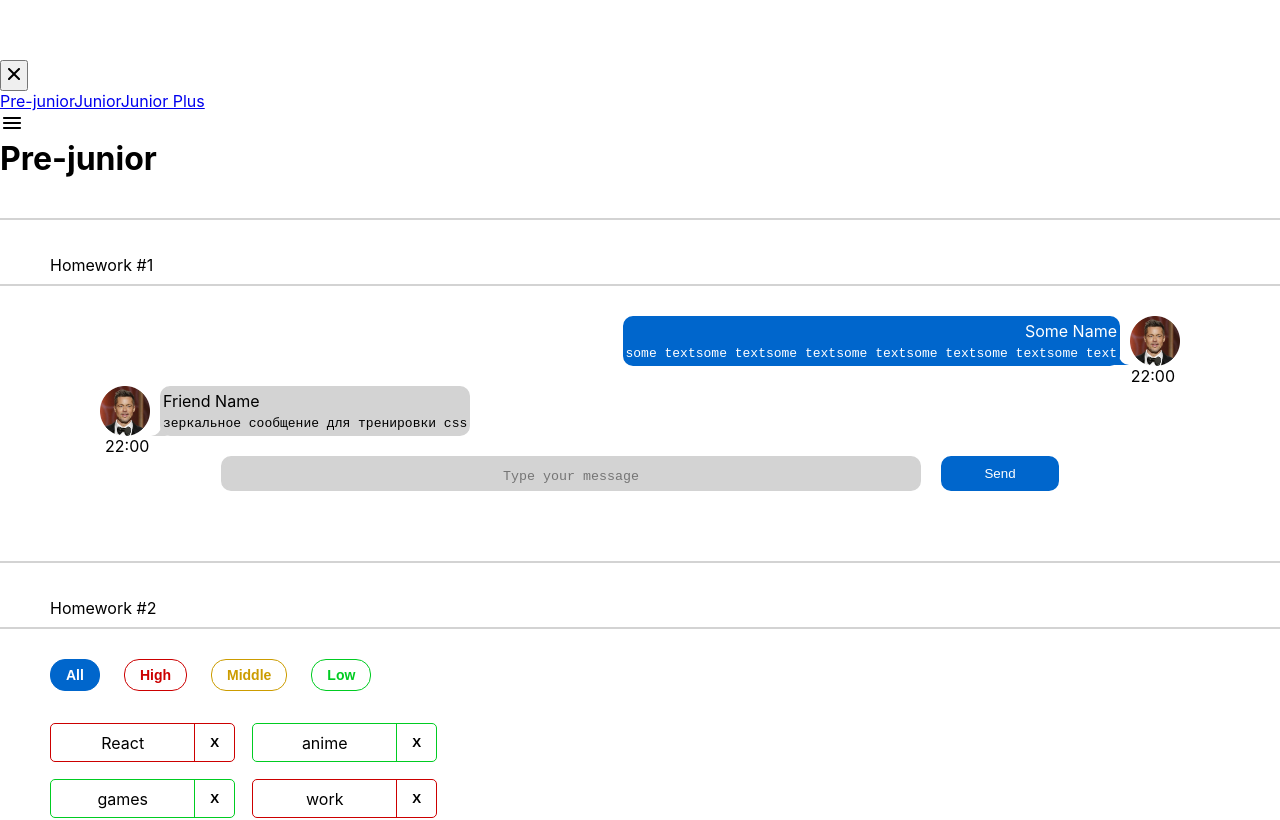
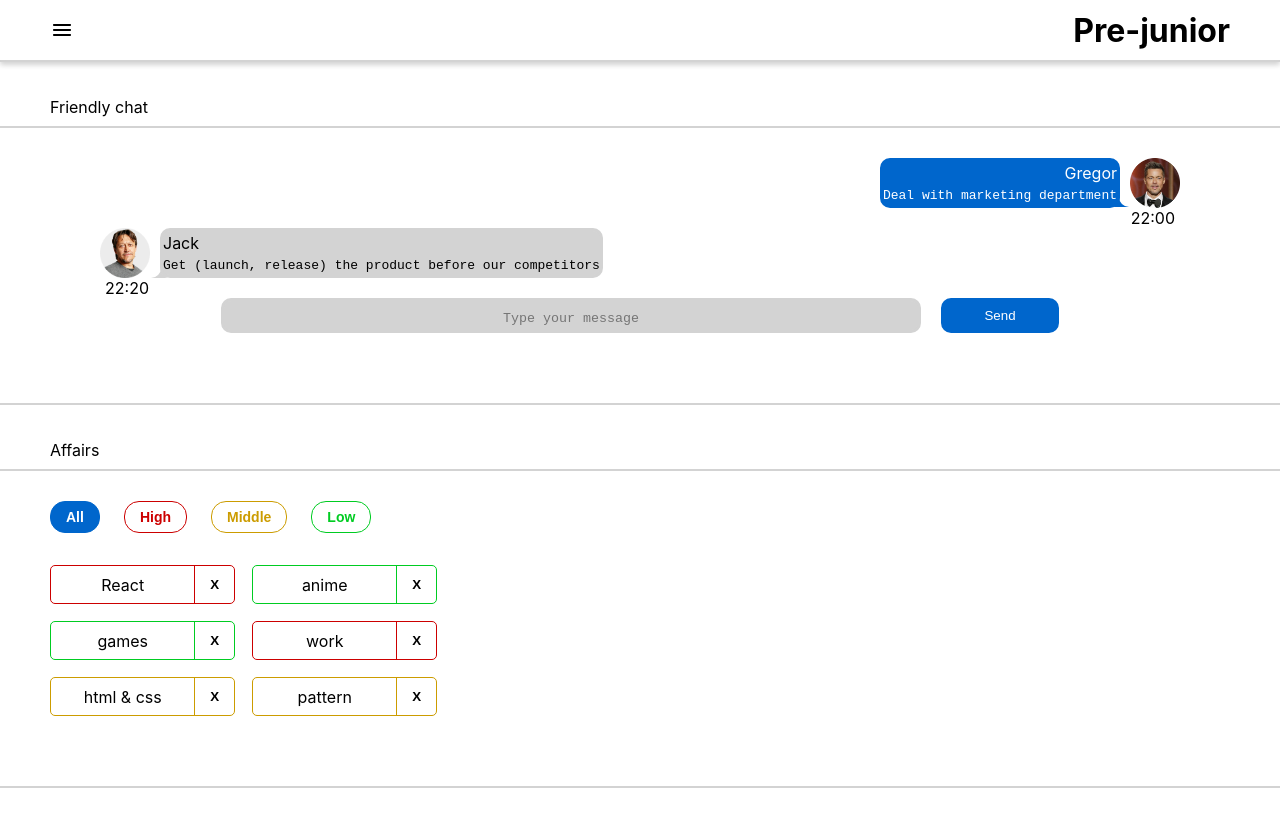
Before and after one commit to and-gurin/hws2, a React (Create React App) app: page /#/pre-junior in a window 1280 px wide. Shown: the top 820 px of the page. Built offline with nearby package versions, Linux system fonts and the light colour scheme.

Commit message:
fix: remove comments from part 1 and 2

```diff
--- a/src/s1-main/App.module.css
+++ b/src/s1-main/App.module.css
@@ -1,5 +1,5 @@
 .App {
-    padding-top: 60px;
+    margin-top: 60px;
 }
 
 .hw {
--- a/src/s2-homeworks/hw01/HW1.tsx
+++ b/src/s2-homeworks/hw01/HW1.tsx
@@ -4,16 +4,8 @@ import MessageSender from './message-sender/MessageSender'
 import s2 from '../../s1-main/App.module.css'
 import FriendMessage from './friend-message/FriendMessage'
 import avatar from './avatar.png'
+import avatarF from './avatar_friend.png'
 
-/*
-* 1 - описать тип MessageType
-* 2 - описать тип MessagePropsType в файле Message.tsx
-* 3 - в файле Message.tsx отобразить приходящие данные
-* 4 - выполнить пункты 2, 3 в файле FriendMessage.tsx
-* 5 - сделать стили в соответствии с дизайном
-* */
-
-// нужно создать правильный тип вместо any
 export type UserType = {
     avatar: string
     name: string
@@ -28,42 +20,40 @@ export type MessageType = {
     message: MessageUserType
 }
 
-// структуру объекта не менять
 export const message0: MessageType = {
     id: 0,
     user: {
-        avatar: avatar, // можно менять
-        name: 'Some Name',  // можно менять
+        avatar: avatar,
+        name: 'Gregor',
     },
     message: {
-        text: 'some textsome textsome textsome textsome textsome textsome text', // можно менять
-        time: '22:00', // можно менять
+        text: 'Deal with marketing department',
+        time: '22:00',
     },
 }
 export const friendMessage0: MessageType = {
     id: 100,
     user: {
-        avatar: avatar, // можно менять
-        name: 'Friend Name', // можно менять
+        avatar: avatarF,
+        name: 'Jack',
     },
     message: {
-        text: 'зеркальное сообщение для тренировки css', // можно менять
-        time: '22:00', // можно менять
+        text: 'Get (launch, release) the product before our competitors',
+        time: '22:20',
     },
 }
 
 const HW1 = () => {
     return (
         <div id={'hw1'}>
-            <div className={s2.hwTitle}>Homework #1</div>
+            <div className={s2.hwTitle}>Friendly chat</div>
             <div className={s2.hw}>
-                {/*проверка отображения (не менять)*/}
+
                 <div>
                     <Message message={message0} />
                     <FriendMessage message={friendMessage0} />
                 </div>
 
-                {/*для автоматической проверки дз (не менять)*/}
                 <MessageSender M={Message} />
             </div>
         </div>
--- a/src/s2-homeworks/hw02/HW2.tsx
+++ b/src/s2-homeworks/hw02/HW2.tsx
@@ -2,32 +2,17 @@ import React, {useState} from 'react'
 import Affairs from './affairs/Affairs'
 import s2 from '../../s1-main/App.module.css'
 
-/*
-* 1 - описать типы AffairPriorityType, AffairType
-* 2 - указать нужный тип для defaultAffairs
-* 3 - дописать типы и логику функции filterAffairs и проверить её тестами
-* 4 - выполнить пункт 3 для функции deleteAffair
-* 5 - указать нужный тип в useState с affairs
-* 6 - дописать тип и логику функции deleteAffairCallback
-* 7 - в файле Affairs.tsx дописать типизацию пропсов
-* 8 - в файле Affairs.tsx дописать логику функций setAll, setHigh, setMiddle, setLow
-* 9 - в файле Affair.tsx дописать типизацию пропсов
-* 10 - в файле Affair.tsx дописать функции deleteCallback и использовать
-* 11 - в файле Affair.tsx отобразить приходящие данные
-* */
 
-// types
-export type AffairPriorityType = 'high'|'low'|'middle' // need to fix any
+export type AffairPriorityType = 'high'|'low'|'middle'
 export type AffairType = {
-    _id: number // need to fix any
-    name: string // need to fix any
+    _id: number
+    name: string
     priority: AffairPriorityType
 }
 export type FilterType = 'all' | AffairPriorityType
 
-// constants
-const defaultAffairs: Array<AffairType> = [ // need to fix any
-    {_id: 1, name: 'React', priority: 'high'}, // студенты могут изменить содержимое name и количество элементов в массиве, ...priority не менять!
+const defaultAffairs: Array<AffairType> = [
+    {_id: 1, name: 'React', priority: 'high'},
     {_id: 2, name: 'anime', priority: 'low'},
     {_id: 3, name: 'games', priority: 'low'},
     {_id: 4, name: 'work', priority: 'high'},
@@ -35,8 +20,7 @@ const defaultAffairs: Array<AffairType> = [ // need to fix any
     {_id: 6, name: 'pattern', priority: 'middle'},
 ]
 
-// pure helper functions
-export const filterAffairs = (affairs: Array<AffairType>, filter: FilterType): Array<AffairType> => { // need to fix any
+export const filterAffairs = (affairs: Array<AffairType>, filter: FilterType): Array<AffairType> => {
     if(filter === 'low'){
         affairs = affairs.filter((aff)=>aff.priority === 'low')
     }
@@ -47,27 +31,26 @@ export const filterAffairs = (affairs: Array<AffairType>, filter: FilterType): A
         affairs = affairs.filter((aff)=>aff.priority === 'middle')
     }
 
-    return affairs // need to fix
+    return affairs
 }
-export const deleteAffair = (affairs: Array<AffairType>, _id: number): any => { // need to fix any
+export const deleteAffair = (affairs: Array<AffairType>, _id: number): any => {
     affairs = affairs.filter((aff)=>aff._id !== _id)
-    return affairs // need to fix
+    return affairs
 }
 
 function HW2() {
-    const [affairs, setAffairs] = useState<Array<AffairType>>(defaultAffairs) // need to fix any
+    const [affairs, setAffairs] = useState<Array<AffairType>>(defaultAffairs)
     const [filter, setFilter] = useState<FilterType>('all')
 
     const filteredAffairs = filterAffairs(affairs, filter)
-    const deleteAffairCallback = (_id: number) => { // need to fix any
+    const deleteAffairCallback = (_id: number) => {
         const deletedAffairs = deleteAffair(affairs, _id)
         setAffairs(deletedAffairs)
-        // need to fix
     }
 
     return (
         <div id={'hw2'}>
-            <div className={s2.hwTitle}>Homework #2</div>
+            <div className={s2.hwTitle}>Affairs</div>
             <div className={s2.hw}>
                 <Affairs
                     data={filteredAffairs}
--- a/src/s2-homeworks/hw02/affairs/Affairs.tsx
+++ b/src/s2-homeworks/hw02/affairs/Affairs.tsx
@@ -4,7 +4,7 @@ import {AffairType, FilterType} from '../HW2'
 import s from './Affairs.module.css'
 
 type AffairsPropsType = {
-    data: Array<AffairType> // need to fix any
+    data: Array<AffairType>
     setFilter: (value:FilterType)=>void
     deleteAffairCallback: (id: number)=>void
     filter: FilterType
@@ -13,19 +13,15 @@ type AffairsPropsType = {
 function Affairs(props: AffairsPropsType) {
     const setAll = () => {
         props.setFilter('all')
-        // need to fix
     }
     const setHigh = () => {
         props.setFilter('high')
-        // need to fix
     }
     const setMiddle = () => {
         props.setFilter('middle')
-        // need to fix
     }
     const setLow = () => {
         props.setFilter('low')
-        // need to fix
     }
 
     const cnAll = s.button + ' ' + s.all + (props.filter === 'all' ? ' ' + s.active : '')
@@ -35,7 +31,7 @@ function Affairs(props: AffairsPropsType) {
 
     const mappedAffairs = props.data.map((a: AffairType) => (
         <Affair
-            key={a._id} // кеи ОБЯЗАТЕЛЬНЫ в 99% - так что лучше их писать всегда при создании компонент в мапе
+            key={a._id}
             affair={a}
             deleteAffairCallback={props.deleteAffairCallback}
         />
--- a/src/s2-homeworks/hw02/affairs/affair/Affair.tsx
+++ b/src/s2-homeworks/hw02/affairs/affair/Affair.tsx
@@ -4,15 +4,13 @@ import s from './Affair.module.css'
 import s2 from '../Affairs.module.css'
 
 type AffairPropsType = {
-    // key не нужно типизировать
     affair: AffairType
-    deleteAffairCallback: (id: number)=>void // need to fix any
+    deleteAffairCallback: (id: number)=>void
 }
 
 function Affair(props: AffairPropsType) {
     const deleteCallback = (id:number) => {
         props.deleteAffairCallback(id)
-        // need to fix
     }
 
     const nameClass = s.name + ' ' + s2[props.affair.priority]
@@ -26,25 +24,17 @@ function Affair(props: AffairPropsType) {
         >
             <div id={'hw2-name-' + props.affair._id} className={nameClass}>
                 {props.affair.name}
-
-                {/**/}
             </div>
             <div id={'hw2-priority-' + props.affair._id} hidden>
                 {props.affair.priority}
-
-                {/**/}
             </div>
 
             <button
                 id={'hw2-button-delete-' + props.affair._id}
                 className={buttonClass}
-                // need to fix
                 onClick={()=>deleteCallback(props.affair._id)}
-
             >
-                {/*текст кнопки могут изменить студенты*/}
                 X
-                {/**/}
             </button>
         </div>
     )
--- a/src/s2-homeworks/hw05/header/Header.module.css
+++ b/src/s2-homeworks/hw05/header/Header.module.css
@@ -1,22 +1,25 @@
 .burgerMenuIcon {
-    /*display: block;
+    display: block;
     margin-left: 50px;
-    z-index: 2;*/
+    z-index: 2;
 }
 
 .header {
-    /*position: fixed;
+    position: fixed;
     top: 0;
     width: 100vw;
     display: flex;
     background-color: #FFFFFF;
     box-shadow: 0 5px 5px lightgrey;
-    z-index: 1;*/
+    z-index: 1;
+    height: 60px;
+    align-items: center;
+    margin-bottom: 120px;
 }
 
 .header h1 {
-    /*margin-left: auto;
+    margin-left: auto;
     box-sizing:border-box;
-    margin-right: 50px;*/
+    margin-right: 50px;
 
 }
--- a/src/s2-homeworks/hw05/sidebar/Sidebar.module.css
+++ b/src/s2-homeworks/hw05/sidebar/Sidebar.module.css
@@ -1,58 +1,58 @@
 .sidebar {
-   /* position: fixed;
+    position: fixed;
     z-index: 2;
     height: 100%;
     left: 0;
     top: 0;
     background-color: #FFFFFF;
     transition: 0.5s;
-    display: none;*/
+    display: none;
 }
 
 .sidebar.open {
-    /*width: 30ch;
-    display: block;*/
+    width: 30ch;
+    display: block;
 }
 
 .background {
-    /*position: absolute;
+    position: absolute;
     width: 100%;
     height: 100%;
     top: 0;
-
-    background:#000;
-    opacity:0.5;*/
+    background: #000;
+    opacity: 0.5;
 }
 
 .nav {
-    /*margin-top: 100px;*/
+    margin-top: 70px;
 }
 
 .nav a {
-    /*font-size: 25px;
+    font-size: 25px;
     padding: 32px 8px 8px 32px;
     display: block;
     text-decoration: none;
-    color: black;*/
+    color: black;
 
 }
 
 .nav a:hover {
-    /*color: #58ACFF;*/
+    color: #58ACFF;
 }
 
 .nav a.active {
-    /*color:#0059B2 ;
-    text-decoration: underline;*/
+    color: #0059B2;
+    text-decoration: underline;
 }
 
 .close {
-    /*position: absolute;
-    top: 0;
-    right: 0;*/
+    position: absolute;
+    top: 20px;
+    right: 20px;
 }
 
 .close img {
-   /* box-sizing: border-box;
-    margin: auto;*/
+    box-sizing: border-box;
+    margin: auto;
+    display: block;
 }
```
Also changed, not shown: src/s2-homeworks/hw15/HW15.tsx (+0 -8 lines), src/s2-homeworks/hw01/avatar_friend.png (added).
